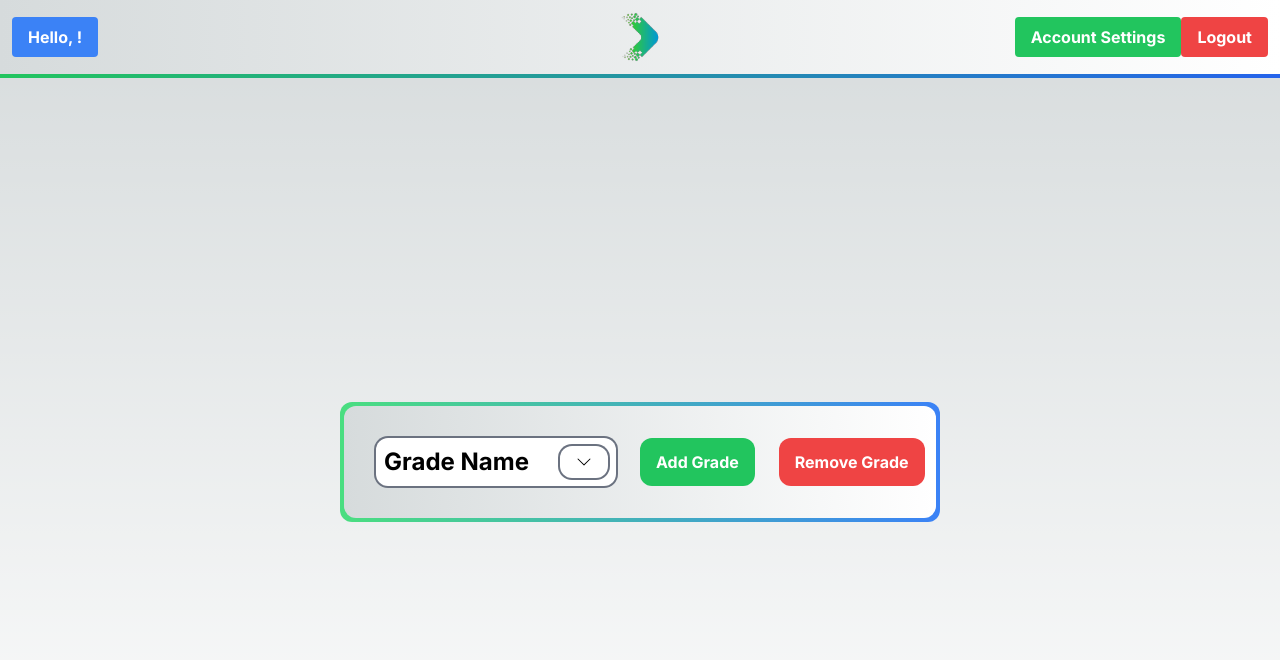
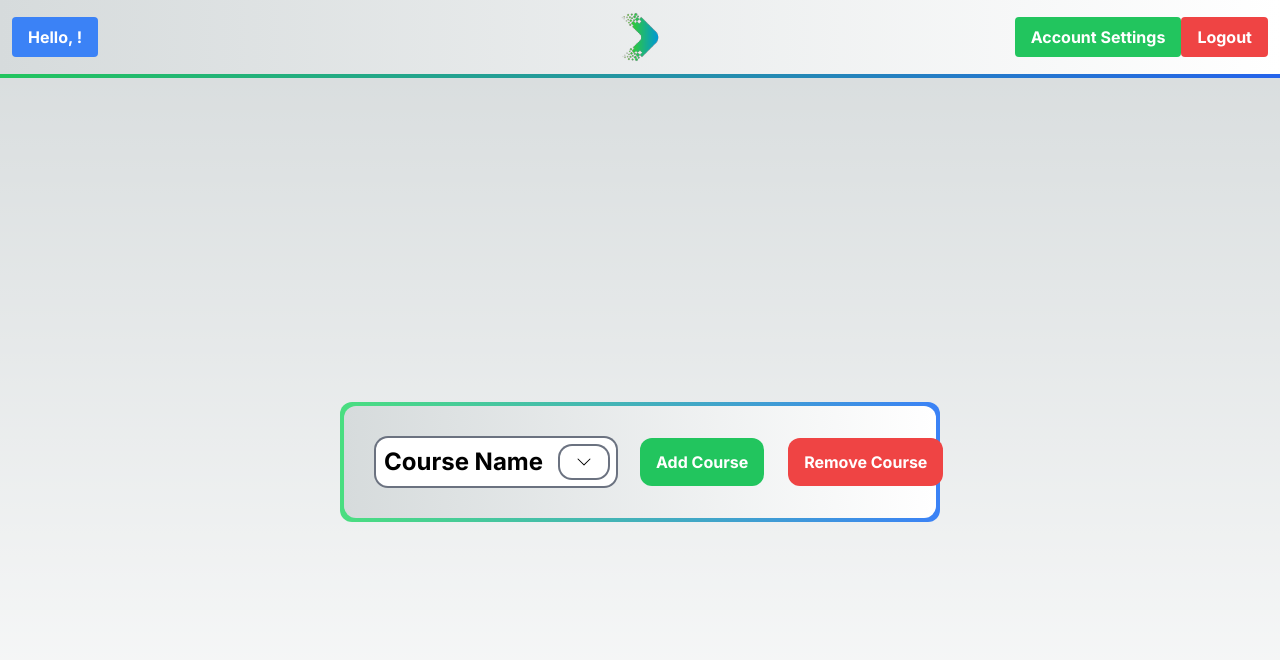
Before and after one commit to MrT-Stephens/GradePath-Web-Application, a Next.js app: page /user/main in a window 1280 px wide. Shown: the top 660 px of the page. Built offline with nearby package versions, Linux system fonts and the light colour scheme; no server answers; what pocketbase would draw is missing.

Commit message:
Name change in enter-grades-form.js

```diff
--- a/app/(components)/enter-grades-form.js
+++ b/app/(components)/enter-grades-form.js
@@ -20,7 +20,7 @@ export default function EnterGradesForm({ userGrades }) {
                     <div
                         className="flex-grow min-w-60 bg-white rounded-xl text-black p-2 ring-2 ring-gray-500 flex"
                     >
-                        <h1 className="text-2xl font-bold">Grade Name</h1>
+                        <h1 className="text-2xl font-bold">Course Name</h1>
                         <div className="flex-grow"></div>
                         <button className="flex-none px-4 text-black ring-2 ring-gray-500 rounded-xl font-bold py-2 hover:opacity-75" onClick={handleDropdown}>
                             <svg
@@ -41,10 +41,10 @@ export default function EnterGradesForm({ userGrades }) {
                         </div>
                     </div>
                     <button className="flex-none px-4 bg-green-500 rounded-xl text-white font-bold py-2 hover:opacity-75">
-                        Add Grade
+                        Add Course
                     </button>
                     <button className="flex-none px-4 bg-red-500 rounded-xl text-white font-bold py-2 hover:opacity-75">
-                        Remove Grade
+                        Remove Course
                     </button>
                 </div>
             </form>
```
